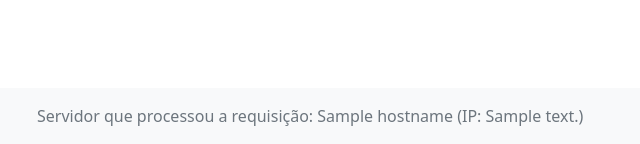
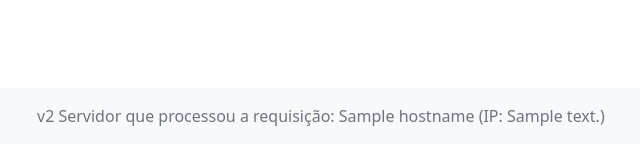
Before and after one commit to jmarcelotse/devops4cloud, a Flask app: template templates/index.html in a window 1280 px wide. Shown: the part 656-800 px from the top of the page, without its empty margins (45-685 px from the left). Run offline with Flask 2, Linux system fonts and the light colour scheme; the template is opened without the code that fills it: most values are stand-ins (such as "Sample title", 1, 10 or a date in 2020).

Commit message:
adicionando v2

```diff
--- a/templates/index.html
+++ b/templates/index.html
@@ -71,7 +71,7 @@
     </main>
     <footer class="footer mt-auto py-3 bg-light">
         <div class="container">
-            <span class="text-muted">Servidor que processou a requisição: {{ hostname }} (IP: {{ ip_address }})</span>
+            <span class="text-muted">v2 Servidor que processou a requisição: {{ hostname }} (IP: {{ ip_address }})</span>
         </div>
     </footer>
     <script src="https://cdn.jsdelivr.net/npm/bootstrap@5.1.0/dist/js/bootstrap.bundle.min.js"
```
Also changed, not shown: comando.md (+1 -0 lines).
